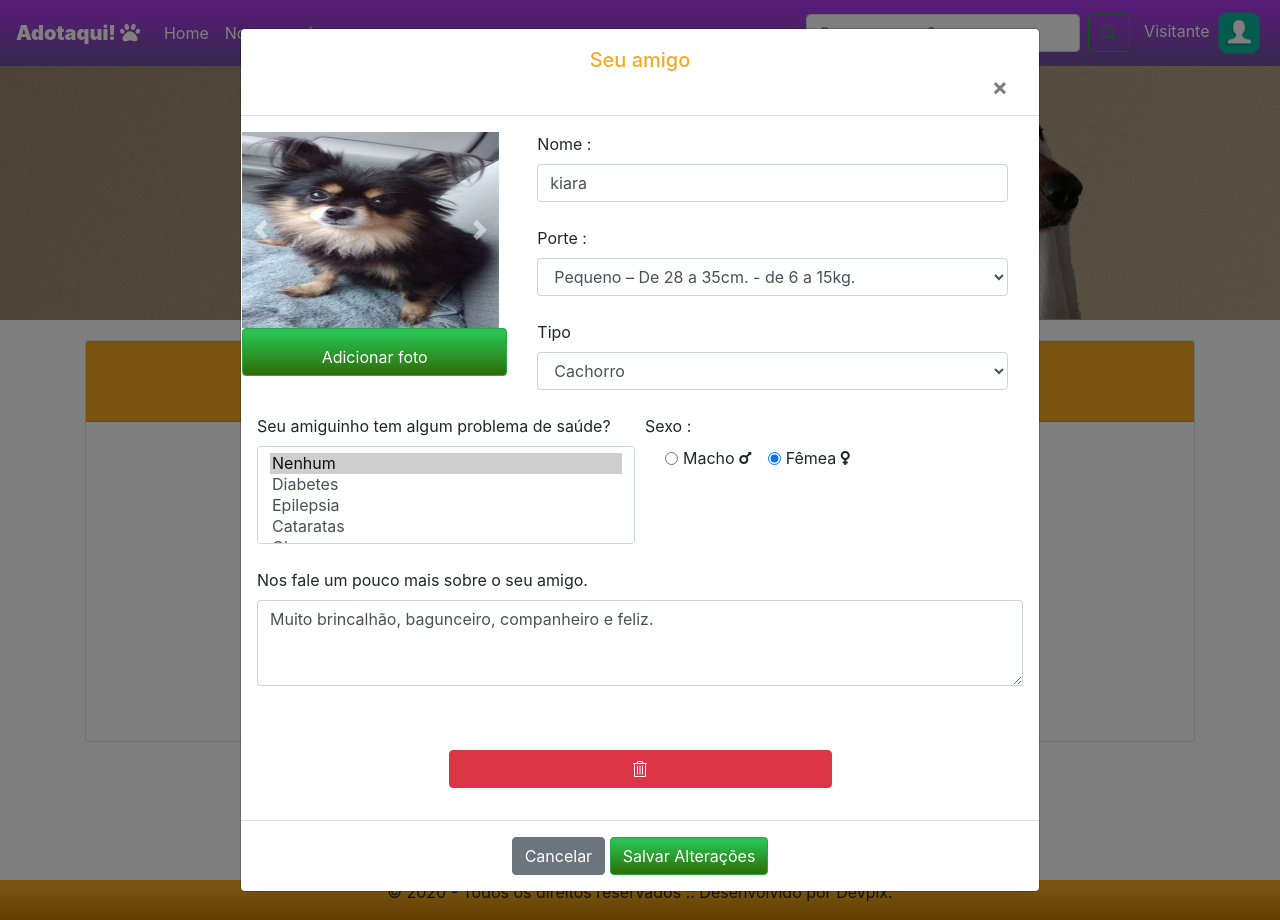
After one commit to shakamax/Adotaqui, a PHP site: page /paraAdocao.php in a window 1280 px wide, after a click on "Kiara - Cachorro". The commit adds this page. Run offline with PHP 8.4, Linux system fonts and the light colour scheme; some libraries are stand-ins or nearby versions.

Commit message:
Finalização para o trabalho

```diff
--- a/cadastro.php
+++ b/cadastro.php
@@ -52,7 +52,7 @@
 							<option value="Diabetes">Diabetes</option>
 							<option value="Epilepsia">Epilepsia</option>
 							<option value="Catarata">Cataratas</option>
-							<option value="glaucoma"></option>
+							<option value="glaucoma">Glaucoma</option>
 						</select>
 						<div class="col-12">&nbsp;</div>
 
--- a/css/estilo.css
+++ b/css/estilo.css
@@ -78,6 +78,10 @@ a:hover {
 
 .pintado {
     background-color: #F4AA24;
+}
+
+.text-yellow {
+    color: #F4AA24;
 }
 
 .fonte {
@@ -195,4 +199,14 @@ body {
     background-color: #f7f7f7;
 }
 
+.cardtop {
+    width: 257px;
+    height: 196px;
+}
+
+.cardDetail img {
+    width: 257px;
+    height: 196px;
+}
+
 /*style="padding-left: 10%; padding-top: 30%; width: 400px;"*/
--- a/detalhes.php
+++ b/detalhes.php
@@ -67,7 +67,7 @@ include('layout/menu.php');
 					<p>
 						<strong>Cidade/Estado:</strong> Brasília - DF
 					</p>
-						<a href="javascript:void(0)" class="btn btn-success btn-gradient-success">Quero adotar!</a>
+						<a href="javascript:void(0)" class="btn btn-success btn-gradient-success col-6">Quero adotar!</a>
 				</div>
 			</div>
 
--- a/layout/footer.php
+++ b/layout/footer.php
@@ -82,6 +82,30 @@
         $(".fixo").mask("(61) 9999-9999");
         $(".cpf").mask("999.999.999-99");
 
+        $('#btnExcluirKiara').click(function(){
+          $('#cardKiara').hide('slow');
+          $('.alert').show();
+          setTimeout(function(){
+            $('.alert').fadeOut(2500);
+          }, 5000);
+        });
+
+        $('#btnExcluirPiui').click(function(){
+          $('#cardPiui').hide('slow');
+          $('.alert').show();
+          setTimeout(function(){
+            $('.alert').fadeOut(2500);
+          }, 5000);
+        });
+
+        $('#btnExcluirSergio').click(function(){
+          $('#cardSergio').hide('slow');
+          $('.alert').show();
+          setTimeout(function(){
+            $('.alert').fadeOut(2500);
+          }, 5000);
+        });
+
 
 
         /*$(".buttonaim").hover(function(){
--- a/layout/menu.php
+++ b/layout/menu.php
@@ -19,6 +19,9 @@
         ?>
         <li class="nav-item">
           <a class="nav-link text-white" href="cadastro.php">Cadastrar um amigo</a>
+        </li>
+        <li class="nav-item">
+          <a class="nav-link text-white" href="paraAdocao.php">Amigos cadastrados</a>
         </li>
         <?php
           } ;
--- /dev/null
+++ b/paraAdocao.php
@@ -0,0 +1,451 @@
+<?php
+  include('layout/header.php');
+  include('layout/menu.php');
+
+ ?>
+
+<div class="container conteudo">
+  <div class="col-12 alert alert-danger text-center" style="display: none;">
+    <h3>Apagado com sucesso!</h3>
+  </div>
+  <div class="card">
+    <div class="card-header pintado text-center text-white">
+      <h1>Seus amigos cadastrados</h1>
+    </div>
+    <div class="card-body text-center d-flex justify-content-center">
+
+      <div class="col-md-3 col-sm-12">
+        <div class="card" id="cardKiara">
+          <img src="img/dog1.jpg" class="img-fluid card-img-top cardtop">
+          <div class="card-body">
+            <button type="button" data-toggle="modal" data-target="#kiara" class="col-12 btn btn-outline-success">
+              <h6>Kiara - Cachorro</h6>
+            </button>
+          </div>
+        </div>
+      </div>
+
+      <div class="col-md-3 col-sm-12">
+        <div class="card" id="cardPiui">
+          <img src="img/birds/bird2.jpg" class="img-fluid card-img-top cardtop">
+          <div class="card-body">
+            <button type="button" data-toggle="modal" data-target="#piui" class="col-12 btn btn-outline-success">
+              <h6>Piui - Pássaro</h6>
+            </button>
+          </div>
+        </div>
+      </div>
+
+      <div class="col-md-3 col-sm-12">
+        <div class="card" id="cardSergio">
+          <img src="img/gatos/cat2.jpg" class="img-fluid card-img-top cardtop">
+          <div class="card-body">
+            <button type="button" data-toggle="modal" data-target="#sergio" class="col-12 btn btn-outline-success">
+              <h6>Sérgio - Gato</h6>
+            </button>
+          </div>
+        </div>
+      </div>
+
+
+
+    </div>
+    <!-- fim do body -->
+  </div>
+  <!-- fim do card -->
+</div>
+<!-- Fim do conteudo -->
+
+<!-- Modal -->
+<div class="modal fade" id="kiara" tabindex="-1" role="dialog" aria-labelledby="exemploKiara" aria-hidden="true">
+  <div class="modal-dialog modal-lg modal-dialog-centered" role="document">
+    <div class="modal-content">
+      <div class="modal-header text-yellow">
+        <div class="col text-center align-middle">
+          <h5 class="modal-title" id="exemploKiara">Seu amigo</h5>
+          <button type="button" class="close" data-dismiss="modal" aria-label="Close">
+            <span aria-hidden="true">&times;</span>
+          </button>
+        </div>
+      </div>
+      <div class="modal-body">
+        <form class="form-group">
+          <div class="row">
+            <div class="col-sm-12 col-md-4">
+              <div class="row">
+                <div id="carouselExampleControls" class="carousel slide" data-ride="carousel">
+                  <div class="carousel-inner cardDetail">
+                    <div class="carousel-item active">
+                      <img src="img/dogs/dog4.jpg" class="d-block" alt="...">
+                    </div>
+                    <div class="carousel-item">
+                      <img src="img/dog1.jpg" class="d-block" alt="...">
+                    </div>
+                  </div>
+                  <a class="carousel-control-prev" href="#carouselExampleControls" role="button" data-slide="prev">
+                    <span class="carousel-control-prev-icon" aria-hidden="true"></span>
+                    <span class="sr-only">Previous</span>
+                  </a>
+                  <a class="carousel-control-next" href="#carouselExampleControls" role="button" data-slide="next">
+                    <span class="carousel-control-next-icon" aria-hidden="true"></span>
+                    <span class="sr-only">Next</span>
+                  </a>
+                </div>
+              </div>
+              <div class="row">
+                <div class="dflex justify-content-center">
+                  <div class="btn btn-success btn-gradient-success btn-rounded">
+                     <input class="custom-file-input form-control-file" type="file" id="avatar"><span>Adicionar foto</span> </input>
+                  </div>
+                </div>
+              </div>
+            </div>
+            <div class="col-sm-12 col-md-8">
+              <div class="col-12">
+                <label>Nome :</label>
+                <input type="text" name="nome" class="form-control" value="kiara">
+                <div class="col-12">&nbsp;</div>
+              </div>
+              <div class="col-12">
+                <label>Porte :</label>
+                <select class="form-control">
+                  <option selected disabled>Porte</option>
+                  <option value="Pequeno" selected>Pequeno – De 28 a 35cm. - de 6 a 15kg.</option>
+                  <option value="Medio">Médio – De 36 a 49cm. - de 15 a 25kg.</option>
+                  <option value="Grande">Grande – De 50 a 69cm. - de 25 a 45kg.</option>
+                  <option value="Gigante">Gigante – Acima de 70cm. - de 45 a 60kg.</option>
+                </select>
+                <div class="col-12">&nbsp;</div>
+              </div>
+              <div class="col-12">
+                <label for="tipo">Tipo</label>
+                <select class="form-control">
+                  <option disabled="" selected="">escolha como é o seu amigo</option>
+                  <option value="cachorro" selected="">Cachorro</option>
+                  <option value="gato">Gato</option>
+                  <option value="passaro">Pássaro</option>
+                </select>
+                <div class="col-12">&nbsp;</div>
+              </div>
+            </div>
+          </div>
+          <div class="form-row">
+            <div class="col-sm-12 col-md-6">
+              <label>Seu amiguinho tem algum problema de saúde?</label>
+              <select style="width: 100%;" class="js-example-basic-multiple form-control" id="idMultiple" name="saude[]" multiple="multiple">
+                <option value="Nenhum" selected="">Nenhum</option>
+                <option value="Diabetes">Diabetes</option>
+                <option value="Epilepsia">Epilepsia</option>
+                <option value="Catarata">Cataratas</option>
+                <option value="glaucoma">Glaucoma</option>
+              </select>
+            </div>
+            <div class="col-sm-12 col-md-6">
+              <label>Sexo : </label>
+              <div class="form-check">
+                <div class="form-check form-check-inline">
+                  <input class="form-check-input" type="radio" name="sexo" id="inlineRadio1" value="macho">
+                  <label class="form-check-label" for="inlineRadio1">Macho <i class="fas fa-mars"></i></label>
+                </div>
+                <div class="form-check form-check-inline">
+                  <input class="form-check-input" type="radio" name="sexo" id="inlineRadio2" checked="" value="femea">
+                  <label class="form-check-label" for="inlineRadio2">Fêmea <i class="fas fa-venus"></i></label>
+                </div>
+              </div>
+            </div>
+          <div class="col-12">&nbsp;</div>
+          </div>
+
+          <div class="form-row">
+            <div class="col-sm-12">
+              <label for="sobre">Nos fale um pouco mais sobre o seu amigo.</label>
+              <textarea class="form-control" placeholder="Ex : Dócil mas é agitado, vai passar o dia inteiro correndo no seu quintal" rows="3">Muito brincalhão, bagunceiro, companheiro e feliz.</textarea>
+              <P>&nbsp;</P>
+            </div>
+
+          </div>
+
+          <div class="row">
+            <div class="col-12">&nbsp;</div>
+            <div class="col-12 text-center">
+              <button data-dismiss="modal" type="button"  id="btnExcluirKiara" class="btn btn-danger col-6" title="Excluir" onclick="return confirm('Tem certeza que quer excluir o seu amigo?')"><i class="fal fa-trash-alt"></i></button>
+            </div>
+          </div>
+
+        </form>
+      </div>
+      <div class="modal-footer">
+        <div class="col text-center">
+          <button type="button" class="btn btn-secondary" data-dismiss="modal">Cancelar</button>
+          <button type="button" class="btn btn-success btn-gradient-success" onclick="return confirm('Você tem certeza que deseja fazer estas alterações?')">Salvar Alterações</button>
+        </div>
+      </div>
+    </div>
+  </div>
+</div>
+
+<!-- Modal -->
+<div class="modal fade" id="piui" tabindex="-1" role="dialog" aria-labelledby="exemploKiara" aria-hidden="true">
+  <div class="modal-dialog modal-lg modal-dialog-centered" role="document">
+    <div class="modal-content">
+      <div class="modal-header text-yellow">
+        <div class="col text-center align-middle">
+          <h5 class="modal-title" id="exemploKiara">Seu amigo</h5>
+          <button type="button" class="close" data-dismiss="modal" aria-label="Close">
+            <span aria-hidden="true">&times;</span>
+          </button>
+        </div>
+      </div>
+      <div class="modal-body">
+        <form class="form-group">
+          <div class="row">
+            <div class="col-sm-12 col-md-4">
+              <div class="row">
+                <div id="controle2" class="carousel slide" data-ride="carousel">
+                  <div class="carousel-inner cardDetail">
+                    <div class="carousel-item active">
+                      <img src="img/birds/bird.jpg" class="d-block" alt="...">
+                    </div>
+                    <div class="carousel-item">
+                      <img src="img/birds/bird1.jpg" class="d-block" alt="...">
+                    </div>
+                    <div class="carousel-item">
+                      <img src="img/birds/bird2.jpg" class="d-block" alt="...">
+                    </div>
+                  </div>
+                  <a class="carousel-control-prev" href="#controle2" role="button" data-slide="prev">
+                    <span class="carousel-control-prev-icon" aria-hidden="true"></span>
+                    <span class="sr-only">Previous</span>
+                  </a>
+                  <a class="carousel-control-next" href="#controle2" role="button" data-slide="next">
+                    <span class="carousel-control-next-icon" aria-hidden="true"></span>
+                    <span class="sr-only">Next</span>
+                  </a>
+                </div>
+              </div>
+              <div class="row">
+                <div class="dflex justify-content-center">
+                  <div class="btn btn-success btn-gradient-success btn-rounded">
+                     <input class="custom-file-input form-control-file" type="file" id="avatar"><span>Adicionar foto</span> </input>
+                  </div>
+                </div>
+              </div>
+            </div>
+            <div class="col-sm-12 col-md-8">
+              <div class="col-12">
+                <label>Nome :</label>
+                <input type="text" name="nome" class="form-control" value="Piui">
+                <div class="col-12">&nbsp;</div>
+              </div>
+              <div class="col-12">
+                <label>Porte :</label>
+                <select class="form-control">
+                  <option selected disabled>Porte</option>
+                  <option value="Pequeno" selected>Pequeno – De 28 a 35cm. - de 6 a 15kg.</option>
+                  <option value="Medio">Médio – De 36 a 49cm. - de 15 a 25kg.</option>
+                  <option value="Grande">Grande – De 50 a 69cm. - de 25 a 45kg.</option>
+                  <option value="Gigante">Gigante – Acima de 70cm. - de 45 a 60kg.</option>
+                </select>
+                <div class="col-12">&nbsp;</div>
+              </div>
+              <div class="col-12">
+                <label for="tipo">Tipo</label>
+                <select class="form-control">
+                  <option disabled="" selected="">escolha como é o seu amigo</option>
+                  <option value="cachorro">Cachorro</option>
+                  <option value="gato">Gato</option>
+                  <option value="passaro" selected="">Pássaro</option>
+                </select>
+                <div class="col-12">&nbsp;</div>
+              </div>
+            </div>
+          </div>
+          <div class="form-row">
+            <div class="col-sm-12 col-md-6">
+              <label>Seu amiguinho tem algum problema de saúde?</label>
+              <select style="width: 100%;" class="js-example-basic-multiple form-control" id="multpleSelect" name="saude[]" multiple="multiple">
+                <option value="Nenhum" selected="">Nenhum</option>
+                <option value="Diabetes">Diabetes</option>
+                <option value="Epilepsia">Epilepsia</option>
+                <option value="Catarata">Cataratas</option>
+                <option value="glaucoma">Glaucoma</option>
+              </select>
+            </div>
+            <div class="col-sm-12 col-md-6">
+              <label>Sexo : </label>
+              <div class="form-check">
+                <div class="form-check form-check-inline">
+                  <input class="form-check-input" type="radio" name="sexo" id="inlineRadio1" value="macho" checked="">
+                  <label class="form-check-label" for="inlineRadio1">Macho <i class="fas fa-mars"></i></label>
+                </div>
+                <div class="form-check form-check-inline">
+                  <input class="form-check-input" type="radio" name="sexo" id="inlineRadio2" value="femea">
+                  <label class="form-check-label" for="inlineRadio2">Fêmea <i class="fas fa-venus"></i></label>
+                </div>
+              </div>
+            </div>
+          <div class="col-12">&nbsp;</div>
+          </div>
+
+          <div class="form-row">
+            <div class="col-sm-12">
+              <label for="sobre">Nos fale um pouco mais sobre o seu amigo.</label>
+              <textarea class="form-control" placeholder="Ex : Dócil mas é agitado, vai passar o dia inteiro correndo no seu quintal" rows="3">Acorda muito animado, cantando pela manhã pra acordar a casa. Sim ele sabe cantar a música tema do link. Ele adora chapéus!!</textarea>
+              <P>&nbsp;</P>
+            </div>
+
+          </div>
+
+          <div class="row">
+            <div class="col-12">&nbsp;</div>
+            <div class="col-12 text-center">
+              <button data-dismiss="modal" type="button"  id="btnExcluirPiui" class="btn btn-danger col-6" title="Excluir" onclick="return confirm('Tem certeza que quer excluir o seu amigo?')"><i class="fal fa-trash-alt"></i></button>
+            </div>
+          </div>
+
+        </form>
+      </div>
+      <div class="modal-footer">
+        <div class="col text-center">
+          <button type="button" class="btn btn-secondary" data-dismiss="modal">Cancelar</button>
+          <button type="button" class="btn btn-success btn-gradient-success" onclick="return confirm('Você tem certeza que deseja fazer estas alterações?')">Salvar Alterações</button>
+        </div>
+      </div>
+    </div>
+  </div>
+</div>
+
+<!-- Modal -->
+<div class="modal fade" id="sergio" tabindex="-1" role="dialog" aria-labelledby="exemploKiara" aria-hidden="true">
+  <div class="modal-dialog modal-lg modal-dialog-centered" role="document">
+    <div class="modal-content">
+      <div class="modal-header text-yellow">
+        <div class="col text-center align-middle">
+          <h5 class="modal-title" id="exemploKiara">Seu amigo</h5>
+          <button type="button" class="close" data-dismiss="modal" aria-label="Close">
+            <span aria-hidden="true">&times;</span>
+          </button>
+        </div>
+      </div>
+      <div class="modal-body">
+        <form class="form-group">
+          <div class="row">
+            <div class="col-sm-12 col-md-4">
+              <div class="row">
+                <div id="controle3" class="carousel slide" data-ride="carousel">
+                  <div class="carousel-inner cardDetail">
+                    <div class="carousel-item active">
+                      <img src="img/gatos/cat.jpg" class="d-block" alt="...">
+                    </div>
+                    <div class="carousel-item">
+                      <img src="img/gatos/cat1.jpg" class="d-block" alt="...">
+                    </div>
+                    <div class="carousel-item">
+                      <img src="img/gatos/cat2.jpg" class="d-block" alt="...">
+                    </div>
+                  </div>
+                  <a class="carousel-control-prev" href="#controle3" role="button" data-slide="prev">
+                    <span class="carousel-control-prev-icon" aria-hidden="true"></span>
+                    <span class="sr-only">Previous</span>
+                  </a>
+                  <a class="carousel-control-next" href="#controle3" role="button" data-slide="next">
+                    <span class="carousel-control-next-icon" aria-hidden="true"></span>
+                    <span class="sr-only">Next</span>
+                  </a>
+                </div>
+              </div>
+              <div class="row">
+                <div class="dflex justify-content-center">
+                  <div class="btn btn-success btn-gradient-success btn-rounded">
+                     <input class="custom-file-input form-control-file" type="file" id="avatar"><span>Adicionar foto</span> </input>
+                  </div>
+                </div>
+              </div>
+            </div>
+            <div class="col-sm-12 col-md-8">
+              <div class="col-12">
+                <label>Nome :</label>
+                <input type="text" name="nome" class="form-control" value="Sérgio">
+                <div class="col-12">&nbsp;</div>
+              </div>
+              <div class="col-12">
+                <label>Porte :</label>
+                <select class="form-control">
+                  <option selected disabled>Porte</option>
+                  <option value="Pequeno" selected>Pequeno – De 28 a 35cm. - de 6 a 15kg.</option>
+                  <option value="Medio">Médio – De 36 a 49cm. - de 15 a 25kg.</option>
+                  <option value="Grande">Grande – De 50 a 69cm. - de 25 a 45kg.</option>
+                  <option value="Gigante">Gigante – Acima de 70cm. - de 45 a 60kg.</option>
+                </select>
+                <div class="col-12">&nbsp;</div>
+              </div>
+              <div class="col-12">
+                <label for="tipo">Tipo</label>
+                <select class="form-control">
+                  <option disabled="">escolha como é o seu amigo</option>
+                  <option value="cachorro">Cachorro</option>
+                  <option value="gato" selected="">Gato</option>
+                  <option value="passaro">Pássaro</option>
+                </select>
+                <div class="col-12">&nbsp;</div>
+              </div>
+            </div>
+          </div>
+          <div class="form-row">
+            <div class="col-sm-12 col-md-6">
+              <label>Seu amiguinho tem algum problema de saúde?</label>
+              <select style="width: 100%;" class="js-example-basic-multiple form-control" id="id_label_multiple" name="saude[]" multiple="multiple">
+                <option value="Nenhum">Nenhum</option>
+                <option value="Diabetes" selected="">Diabetes</option>
+                <option value="Epilepsia">Epilepsia</option>
+                <option value="Catarata">Cataratas</option>
+                <option value="glaucoma">Glaucoma</option>
+              </select>
+            </div>
+            <div class="col-sm-12 col-md-6">
+              <label>Sexo : </label>
+              <div class="form-check">
+                <div class="form-check form-check-inline">
+                  <input class="form-check-input" type="radio" name="sexo" id="inlineRadio1" value="macho" checked="">
+                  <label class="form-check-label" for="inlineRadio1">Macho <i class="fas fa-mars"></i></label>
+                </div>
+                <div class="form-check form-check-inline">
+                  <input class="form-check-input" type="radio" name="sexo" id="inlineRadio2" value="femea">
+                  <label class="form-check-label" for="inlineRadio2">Fêmea <i class="fas fa-venus"></i></label>
+                </div>
+              </div>
+            </div>
+          <div class="col-12">&nbsp;</div>
+          </div>
+
+          <div class="form-row">
+            <div class="col-sm-12">
+              <label for="sobre">Nos fale um pouco mais sobre o seu amigo.</label>
+              <textarea class="form-control" placeholder="Ex : Dócil mas é agitado, vai passar o dia inteiro correndo no seu quintal" rows="3">Come e dorme, também responde por Malandro, por que chamavam ele de Sérgio Malandro. Ele arranha muitas coisas, então entrego o arranhador dele junto.</textarea>
+              <P>&nbsp;</P>
+            </div>
+
+          </div>
+
+          <div class="row">
+            <div class="col-12">&nbsp;</div>
+            <div class="col-12 text-center">
+              <button data-dismiss="modal" type="button"  id="btnExcluirSergio" class="btn btn-danger col-6" title="Excluir" onclick="return confirm('Tem certeza que quer excluir o seu amigo?')"><i class="fal fa-trash-alt"></i></button>
+            </div>
+          </div>
+
+        </form>
+      </div>
+      <div class="modal-footer">
+        <div class="col text-center">
+          <button type="button" class="btn btn-secondary" data-dismiss="modal">Cancelar</button>
+          <button type="button" class="btn btn-success btn-gradient-success" onclick="return confirm('Você tem certeza que deseja fazer estas alterações?')">Salvar Alterações</button>
+        </div>
+      </div>
+    </div>
+  </div>
+</div>
+
+<?php
+  include('layout/footer.php');
+ ?>
```
Also changed, not shown: amigos.php (+8 -8 lines), img/birds/bird.jpg (added), img/birds/bird1.jpg (added), img/birds/bird2.jpg (added), img/dogs/dog4.jpg (added), img/gatos/cat.jpg (added), img/gatos/cat1.jpg (added), img/gatos/cat2.jpg (added).
